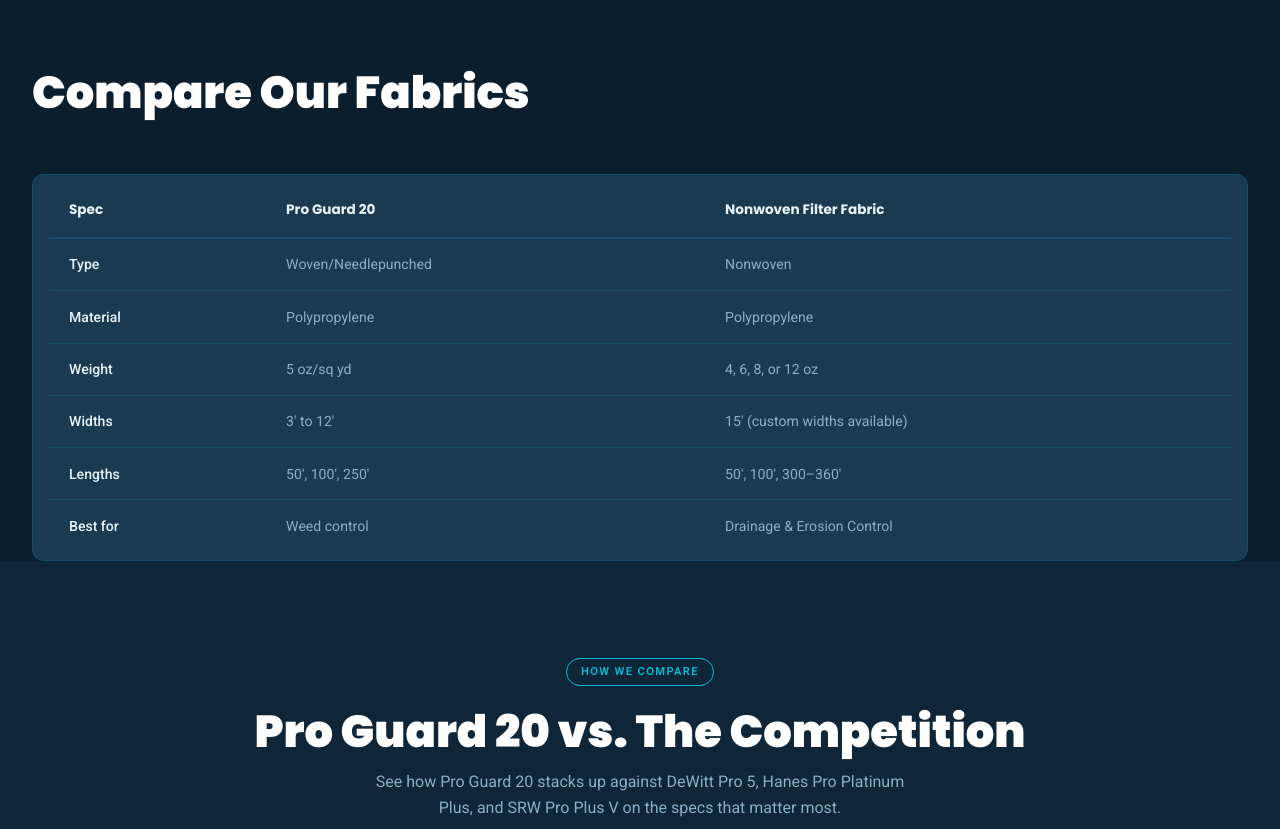
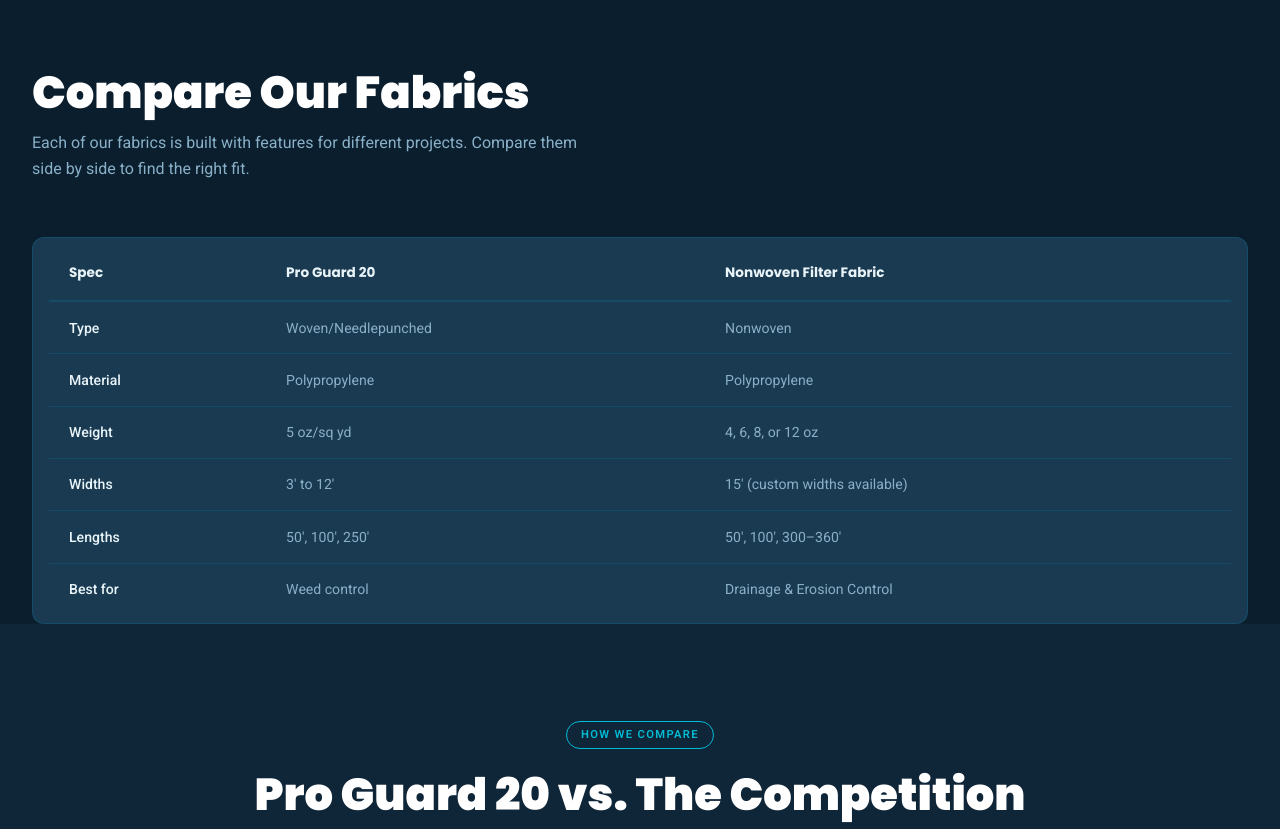
Before and after one commit to northslopeindustries/ns-geo-site, a plain HTML site: page products.html in a window 1280 px wide. Shown: the part 1940-2769 px from the top of the page. Drawn offline with Linux system fonts and the light colour scheme.

Commit message:
Remove "See Our Products" from the distributor banner; add a Compare Our Fabrics subheading
- Become a Distributor: the outlined "See Our Products" button in the
  top banner is removed; the "Request Wholesale Pricing" button stays.
- Products: "Compare Our Fabrics" now has the subheading "Each of our
  fabrics is built with features for different projects. Compare them
  side by side to find the right fit." in the standard subheading style.

Co-Authored-By: Claude Opus 5.5 <noreply@anthropic.com>
Claude-Session: https://claude.ai/code/session_01UyrqHeUM45FTyz1VmRJLtB

```diff
--- a/products.html
+++ b/products.html
@@ -234,6 +234,7 @@
     <div class="container">
       <div class="section-header">
         <h2>Compare Our Fabrics</h2>
+        <p>Each of our fabrics is built with features for different projects. Compare them side by side to find the right fit.</p>
       </div>
       <div class="compare-table-wrap">
         <table class="compare-table">
```
Also changed, not shown: become-a-distributor.html (+0 -1 lines).
